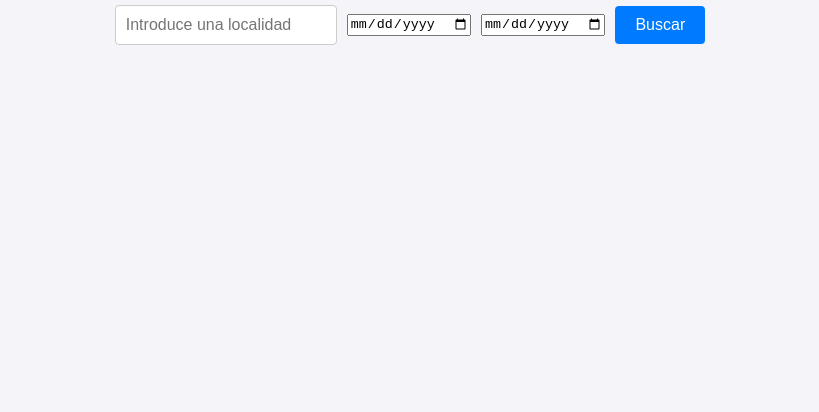
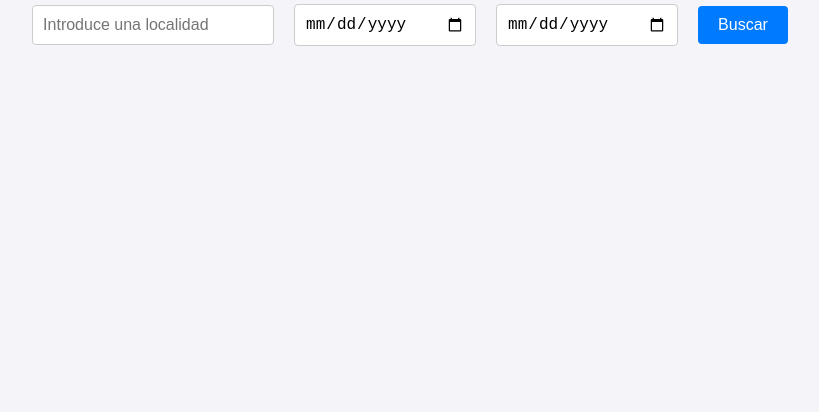
Before and after one commit to Jaime2273/Electron-Airbnb, an Electron app: page index.html in a window 1000 px wide. Shown: the part 388-800 px from the top of the page, without its empty margins (90-909 px from the left). Drawn offline with Linux system fonts and the light colour scheme; no server answers.

Commit message:
Update style.css

```diff
--- a/style.css
+++ b/style.css
@@ -24,7 +24,7 @@ h1 {
     display: flex;
     justify-content: center;
     align-items: center;
-    gap: 10px;
+    gap: 20px;
     margin-bottom: 20px;
 }
 
@@ -34,8 +34,25 @@ h1 {
     font-size: 1rem;
     border: 1px solid #ccc;
     border-radius: 4px;
-    width: 200px;
+    width: 220px;
     min-width: 150px;
+}
+
+/* Estilo para los campos de fecha (entrada y salida) */
+input[type="date"] {
+    padding: 10px;
+    font-size: 1rem;
+    border: 1px solid #ccc;
+    border-radius: 4px;
+    width: 160px;
+    min-width: 140px;
+    background-color: #fff;
+    transition: border-color 0.3s;
+}
+
+input[type="date"]:focus {
+    border-color: #007BFF;
+    outline: none;
 }
 
 /* Estilo para el botón de búsqueda */
```
